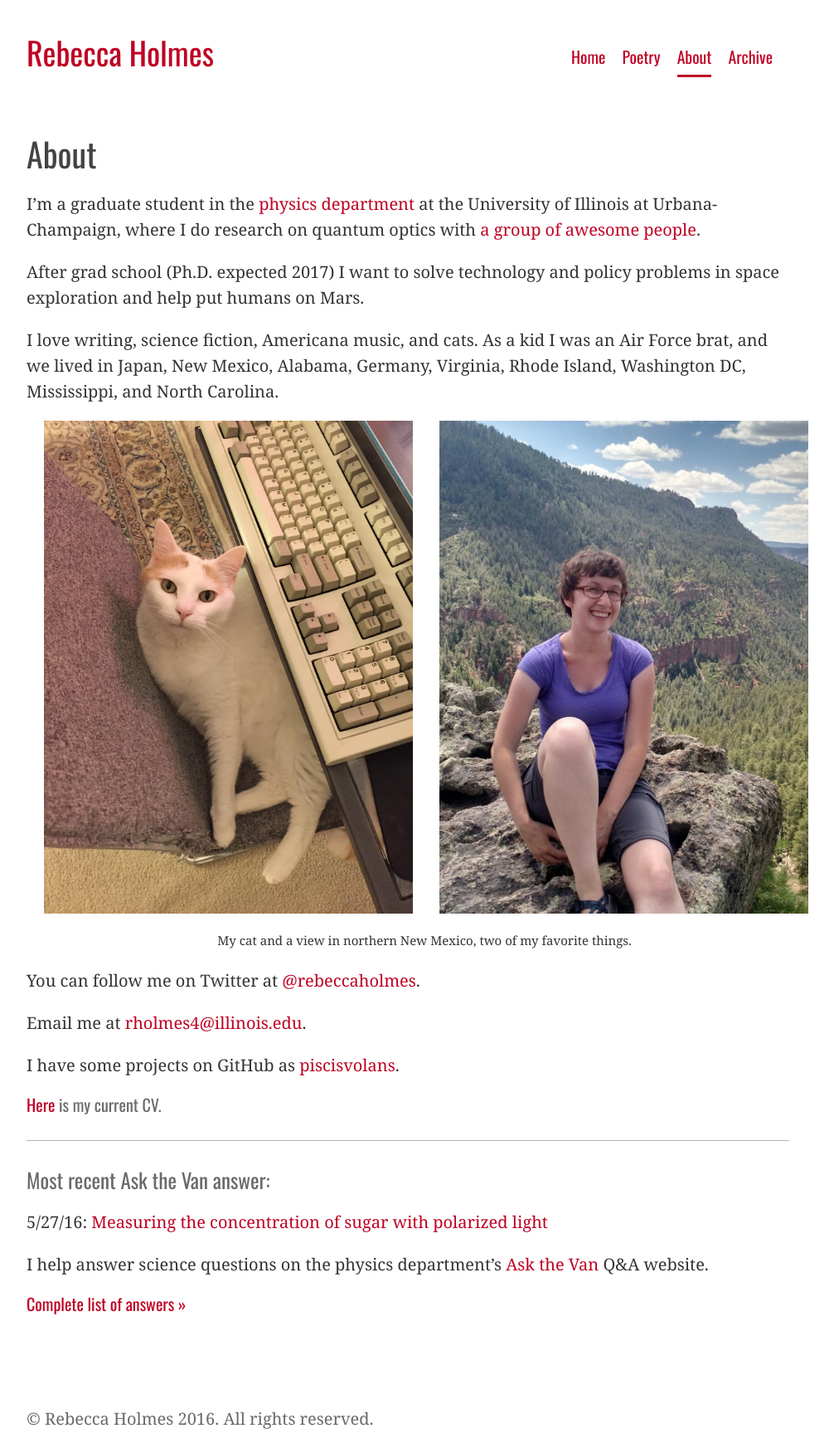
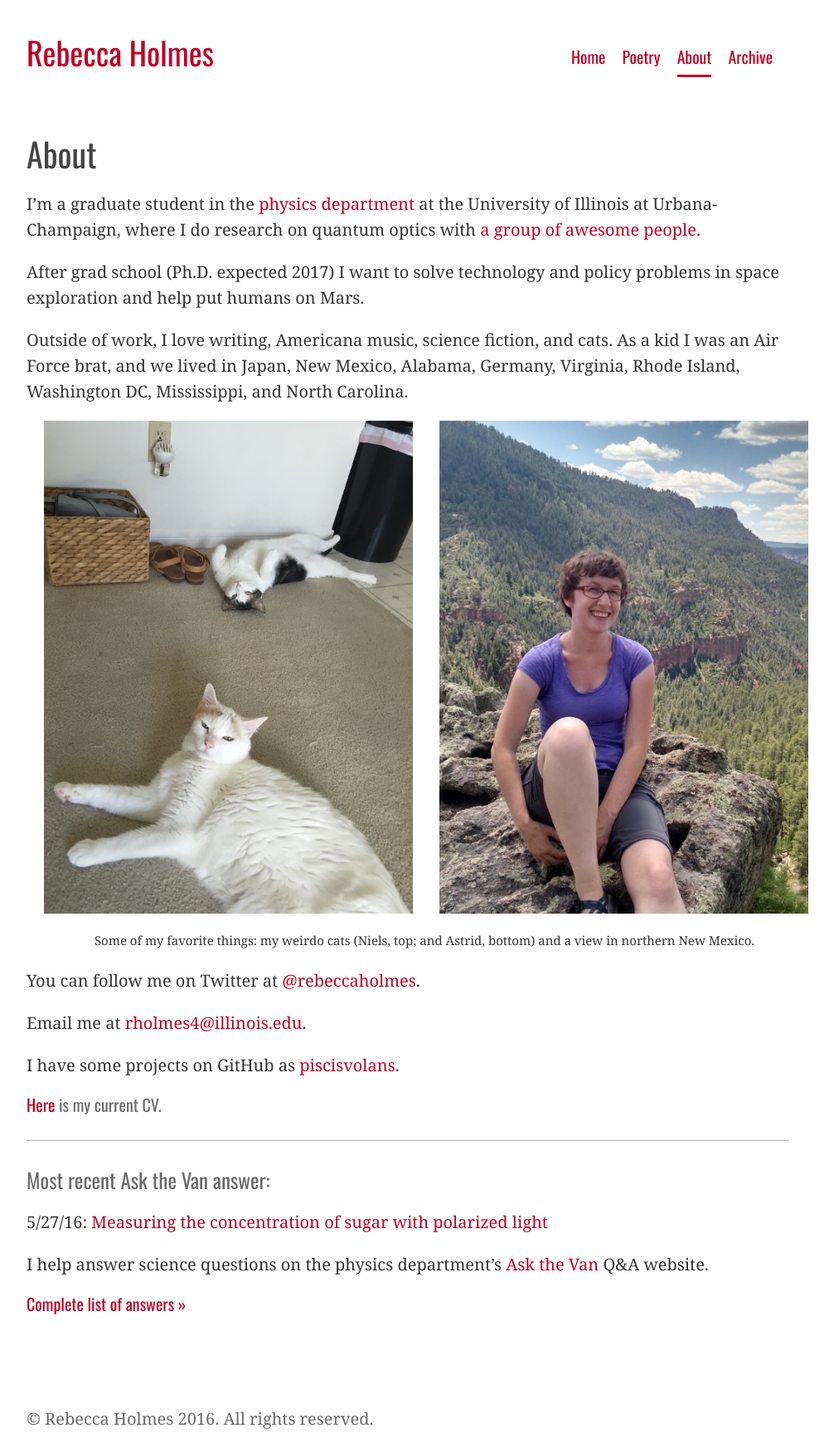
Before and after one commit to piscisvolans/piscisvolans.github.io, a Jekyll site: the page built from about.md, in a window 1280 px wide. Shown: the whole page at 83% size, without its empty margins (148-1154 px from the left). Built offline with Jekyll 4.4.1, drawn with Linux system fonts in a browser that asks for light colours; nearby versions of some CDN libraries; some web fonts are replaced; comment, search, counter and statistics services are not loaded.

Commit message:
New cat picture!

```diff
--- a/about.md
+++ b/about.md
@@ -7,7 +7,7 @@ I'm a graduate student in the [physics department](http://physics.illinois.edu/)
 
 After grad school (Ph.D. expected 2017) I want to solve technology and policy problems in space exploration and help put humans on Mars.
 
-I love writing, science fiction, Americana music, and cats. As a kid I was an Air Force brat, and we lived in Japan, New Mexico, Alabama, Germany, Virginia, Rhode Island, Washington DC, Mississippi, and North Carolina.
+Outside of work, I love writing, Americana music, science fiction, and cats. As a kid I was an Air Force brat, and we lived in Japan, New Mexico, Alabama, Germany, Virginia, Rhode Island, Washington DC, Mississippi, and North Carolina.
 
 <div class="about">
 <div class="container">
@@ -15,7 +15,7 @@ I love writing, science fiction, Americana music, and cats. As a kid I was an Ai
 
 		<div class="col-md-6 col-centered">
 
-			<img class="img-responsive" src="{{ site.baseurl }}/public/img/astrid3.jpg">
+			<img class="img-responsive" src="{{ site.baseurl }}/public/img/cats.jpg">
 
 		</div>
 		<div class="col-md-6 col-centered">
@@ -26,7 +26,7 @@ I love writing, science fiction, Americana music, and cats. As a kid I was an Ai
 
 	</div>
 	<div class="row row-centered">
-	<div class="caption">My cat and a view in northern New Mexico, two of my favorite things.<br><br></div>
+	<div class="caption">Some of my favorite things: my weirdo cats (Niels, top; and Astrid, bottom) and a view in northern New Mexico.<br><br></div>
 	</div>
 </div>
 </div>
```
Also changed, not shown: public/img/cats.jpg (added).
